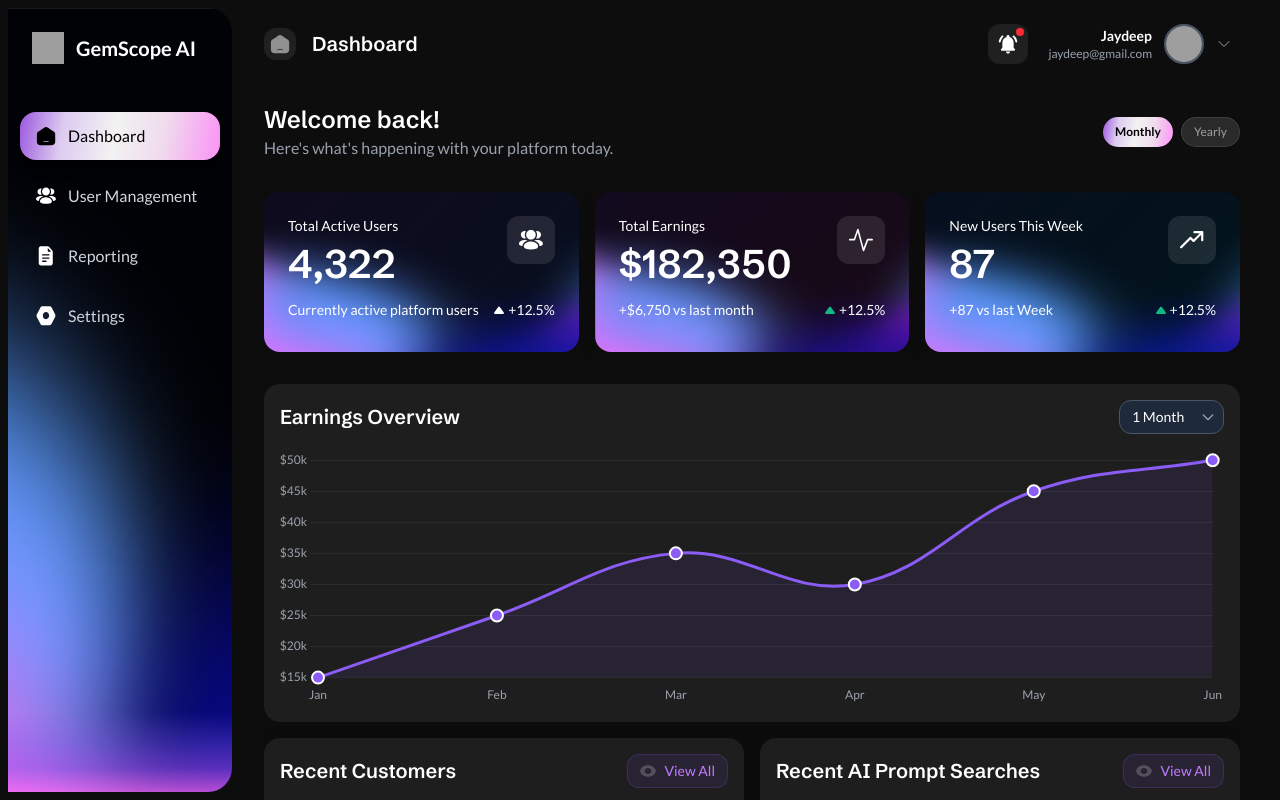
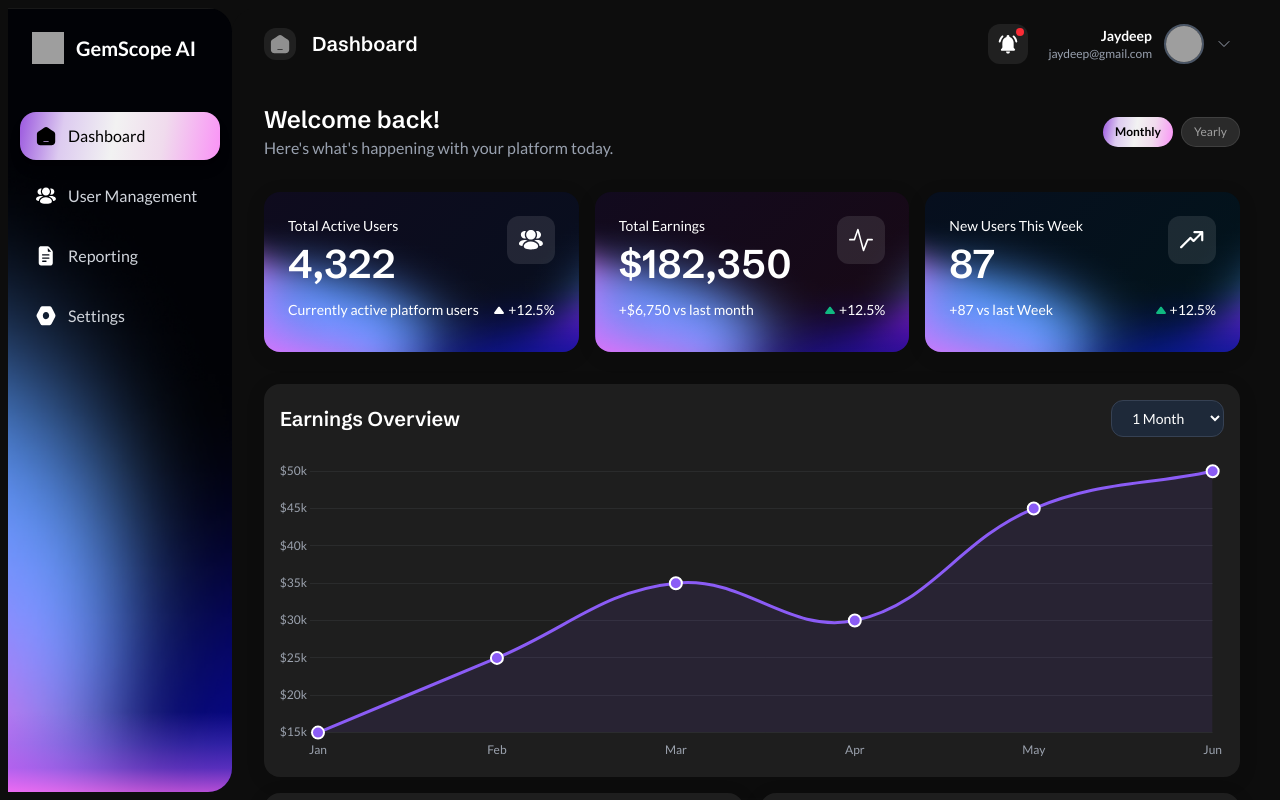
Before and after one commit to FEDeveloperSoftflux/Gemscope-admin, a React (Vite) app: page / in a window 1280 px wide. Built offline with nearby package versions, Linux system fonts and the light colour scheme; grey boxes are pictures that could not be loaded.

Commit message:
Fix dashboard EarningsChart path issues and make Change Password tab full width

```diff
--- a/src/components/dashboard/EarningsChart.jsx
+++ b/src/components/dashboard/EarningsChart.jsx
@@ -1,4 +1,4 @@
-import React, { useState } from "react";
+import React, { useState, useEffect } from "react";
 import { motion } from "framer-motion";
 import {
   Chart as ChartJS,
@@ -121,40 +121,26 @@ const EarningsChart = () => {
     <motion.div
       initial={{ y: 20, opacity: 0 }}
       animate={{ y: 0, opacity: 1 }}
-      transition={{ duration: 0.3, delay: 0.3 }}
+      transition={{ duration: 0.5, delay: 0.2 }}
       className="chart-container"
     >
-      <div className="flex items-center justify-between mb-4">
-        <div>
-          <h3 className="text-xl font-semibold text-white mb-2">
-            Earnings Overview
-          </h3>
-        </div>
-        <div className="relative">
-          <select className="bg-gray-800 text-white px-3 py-1.5 rounded-lg text-sm border border-gray-600 focus:outline-none focus:border-purple-400 appearance-none pr-8">
-            <option value="1">1 Month</option>
-            <option value="3">3 Months</option>
-            <option value="6">6 Months</option>
-            <option value="12">1 Year</option>
-          </select>
-          <svg
-            className="w-4 h-4 absolute right-2 top-1/2 transform -translate-y-1/2 pointer-events-none text-gray-400"
-            fill="none"
-            stroke="currentColor"
-            viewBox="0 0 24 24"
-          >
-            <path
-              strokeLinecap="round"
-              strokeLinejoin="round"
-              strokeWidth="2"
-              d="M19 9l-7 7-7-7"
-            ></path>
-          </svg>
-        </div>
+      <div className="flex items-center justify-between mb-6">
+        <h3 className="text-xl font-semibold text-white font-primary">
+          Earnings Overview
+        </h3>
+        <select
+          value={timeRange}
+          onChange={(e) => setTimeRange(e.target.value)}
+          className="bg-gray-800 text-white px-4 py-2 rounded-lg border border-gray-700 focus:border-purple-500 focus:outline-none text-sm"
+        >
+          <option>1 Month</option>
+          <option>3 Months</option>
+          <option>6 Months</option>
+          <option>1 Year</option>
+        </select>
       </div>
 
-      {/* Chart.js Chart */}
-      <div className="relative h-64">
+      <div style={{ height: "300px" }}>
         <Line data={data} options={options} />
       </div>
     </motion.div>
--- a/src/pages/Settings.jsx
+++ b/src/pages/Settings.jsx
@@ -155,7 +155,7 @@ const Settings = () => {
               </p>
 
               <div className="space-y-6">
-                <div className="max-w-md">
+                <div>
                   <label className="block text-gray-400 text-sm font-medium mb-2">
                     Current Password
                   </label>
@@ -175,7 +175,7 @@ const Settings = () => {
                   </div>
                 </div>
 
-                <div className="grid grid-cols-1 md:grid-cols-2 gap-6 max-w-2xl">
+                <div className="grid grid-cols-1 md:grid-cols-2 gap-6">
                   <div>
                     <label className="block text-gray-400 text-sm font-medium mb-2">
                       New Password
@@ -217,7 +217,7 @@ const Settings = () => {
                   </div>
                 </div>
 
-                <div className="flex justify-end max-w-2xl mt-8">
+                <div className="flex justify-end mt-8">
                   <button className="btn-primary">
                     Update password
                   </button>
```
Also changed, not shown: src/components/reporting/EarningsChart.jsx (+28 -28 lines).
